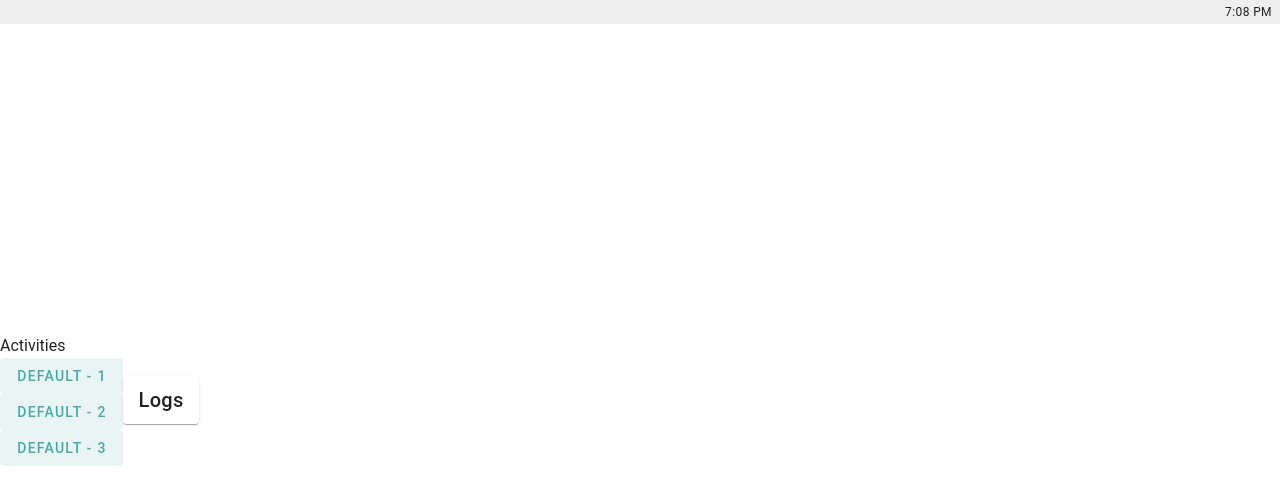
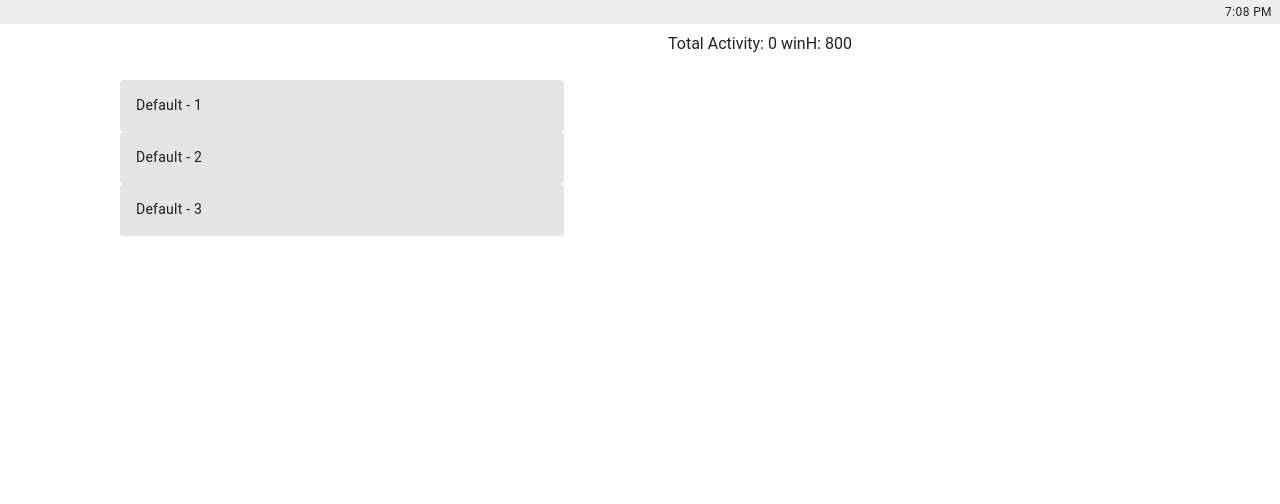
Before and after one commit to david-newspark/work-tracker, a Vue app in the folder frontend/: page / in a window 1280 px wide. Shown: the top 504 px of the page. Built offline with nearby package versions, Linux system fonts and the light colour scheme.

Commit message:
Add timer and logs
add virtual list and timeline layout

```diff
--- a/frontend/src/components/ActivitiesView.vue
+++ b/frontend/src/components/ActivitiesView.vue
@@ -9,15 +9,8 @@ const activities = reactive(activityStore.activities)
 const activated = computed(() => activityStore.active?.id ?? 'none')
 </script>
 <template>
-    <div v-for="item in activities">
-        <ActivityCard :activity="item" :active="item.id === activated" />
-    </div>
+        <div class="ma-16">
+            <ActivityCard :activity="item" :active="item.id === activated" v-for="item in activities" />
+        </div>
 </template>
-<style>
-.button {
-    background: rgba(255, 255, 255, 0.4);
-    border: 1px solid rgba(255, 255, 255, 0.2);
-    backdrop-filter: blur(5px);
-    -webkit-backdrop-filter: blur(5px);
-}
-</style>
+<style></style>
--- a/frontend/src/components/ActivityCard.vue
+++ b/frontend/src/components/ActivityCard.vue
@@ -15,17 +15,20 @@ const props = defineProps({
 const activity = ref(props.activity)
 const activityStore = useActivityStore()
 const logStore = useLogStore()
-const myColor = computed(() => props.active ? 'success' : 'secondary')
+const myColor = computed(() => props.active ? 'success' : '')
 const handleActivate = () => {
     activityStore.activate(activity.value)
     logStore.stop()
-    if(activityStore.active != null)
+    if (activityStore.active != null)
         logStore.start(activity.value.id)
 }
 
 </script>
 <template>
-    <v-btn variant="tonal" @click="handleActivate" :color="myColor" :id="activity.id">
-        {{ activity.name }}
-    </v-btn>
+    <v-card variant="tonal" @click="handleActivate" :color="myColor" :id="activity.id" height="90" class="d-inline">
+        <v-card-text>
+            {{ activity.name }}
+        </v-card-text>
+        <v-progress-linear indeterminate color="teal" v-if="active"></v-progress-linear>
+    </v-card>
 </template>
--- a/frontend/src/components/LogsView.vue
+++ b/frontend/src/components/LogsView.vue
@@ -1,12 +1,54 @@
 <script setup lang="ts">
+import { computed } from 'vue';
 import { useLogStore } from '@/stores/logsStore';
+import type { ActivityLog } from '@/types/ActivityLog';
+import { useVirtualList, useWindowSize } from '@vueuse/core';
 const logStore = useLogStore()
+const logSorted = computed((): ActivityLog[] => {
+    return logStore.logs.sort((n1, n2) => n2.stop == null ? -1 : n2.start.getTime() - n1.start.getTime()) ?? []
+})
+const { list, containerProps, wrapperProps } = useVirtualList(logStore.logs, {
+    itemHeight: 48
+})
+const { height } = useWindowSize()
+const heightStyle = computed(() => {
+    const reducedH = height.value * 0.90
+    return `${reducedH}px`
+})
 </script>
 <template>
-    <VCard>
-        <VCardTitle>Logs</VCardTitle>
-        <VCardItem v-for="(log,index) in logStore.logs">
-            {{ index }} {{ log }}
-        </VCardItem>
-    </VCard>
+    <div class="pa-4">
+        Total Activity: {{ logSorted.length }} winH: {{ height }}
+    </div>
+    <div v-bind="containerProps" class="winHeight"  id="main-virtual-wrapper">
+        <div v-bind="wrapperProps" id="inner-virtual-wrapper">
+            <!-- <div v-for="{index, data} in list" :key="index">
+                    <div style="height: 50px;">
+                        {{ index }} {{ data.activity_id }} {{ data.duration }} {{ data.duration }}
+                    </div>
+                </div> -->
+            <v-timeline>
+                <v-timeline-item size="large" dot-color="red-lighten-2" v-for="{ index, data } in list" :key="index"
+                    style="max-height: 50px;">
+                    <template v-slot:icon>
+                        <v-icon icon="mdi-vuetify" v-if="data.stop === undefined"></v-icon>
+                    </template>
+                    <template v-slot:opposite v-if="data.stop === undefined">
+                        <span>Running...</span>
+                    </template>
+                    <v-template>
+                        {{ data.activity_id }}
+                    </v-template>
+                    <div>
+                        {{ data.duration }} {{ data.duration_unit }}
+                    </div>
+                </v-timeline-item>
+            </v-timeline>
+        </div>
+    </div>
 </template>
+<style>
+  .winHeight {
+      height: v-bind(heightStyle)
+  }
+</style>
--- a/frontend/src/stores/logsStore.ts
+++ b/frontend/src/stores/logsStore.ts
@@ -14,6 +14,7 @@ export const useLogStore = defineStore('activityLogs', {
     stop() {
       if (this.current == undefined) return
       this.current.stop = new Date()
+      this.current.duration = (this.current.stop.getTime() - this.current.start.getTime()) / 1000
       this.current = undefined
     }
   }
--- a/frontend/src/types/ActivityLog.ts
+++ b/frontend/src/types/ActivityLog.ts
@@ -4,14 +4,18 @@ interface ActivityLog {
     id: string,
     start: Date,
     stop: Date | undefined,
+    duration: number | undefined,
+    duration_unit: string,
     activity_id: string
 }
 
-function createActivityLog(param: Omit<ActivityLog, 'id' | 'stop'>): ActivityLog {
+function createActivityLog(param: Omit<ActivityLog, 'id' | 'stop' | 'duration' | 'duration_unit'>): ActivityLog {
     return {
         ...param,
         id: genUniqueId(),
-        stop: undefined
+        stop: undefined,
+        duration: undefined,
+        duration_unit: 'seconds'
     }
 }
 
--- a/frontend/src/views/HomeView.vue
+++ b/frontend/src/views/HomeView.vue
@@ -1,28 +1,25 @@
 
-import type ButtonsVue from '@/components/Buttons.vue';
-
-<template>
-  <div class="about">
-    <div>Activities
-      <ActivitiesView />
-
-    </div>
-    <div>
-      <LogsView />
-    </div>
-  </div>
-</template>
 <script setup lang="ts">
 import ActivitiesView from '@/components/ActivitiesView.vue';
 import LogsView from '@/components/LogsView.vue';
+import { useWindowSize } from '@vueuse/core';
+
+
+const {width, height} = useWindowSize()
+
 </script>
 
-<style>
-@media (min-width: 1024px) {
-  .about {
-    min-height: 100vh;
-    display: flex;
-    align-items: center;
-  }
-}
-</style>
+<template>
+  <v-container grid-list-md class="h-screen">
+    <v-row class="h-screen">
+      <v-col cols="6">
+        <ActivitiesView />
+      </v-col>
+      <v-col cols="6" style="height: height;">
+        <LogsView />
+      </v-col>
+    </v-row>
+  </v-container>
+</template>
+
+<style></style>
```
